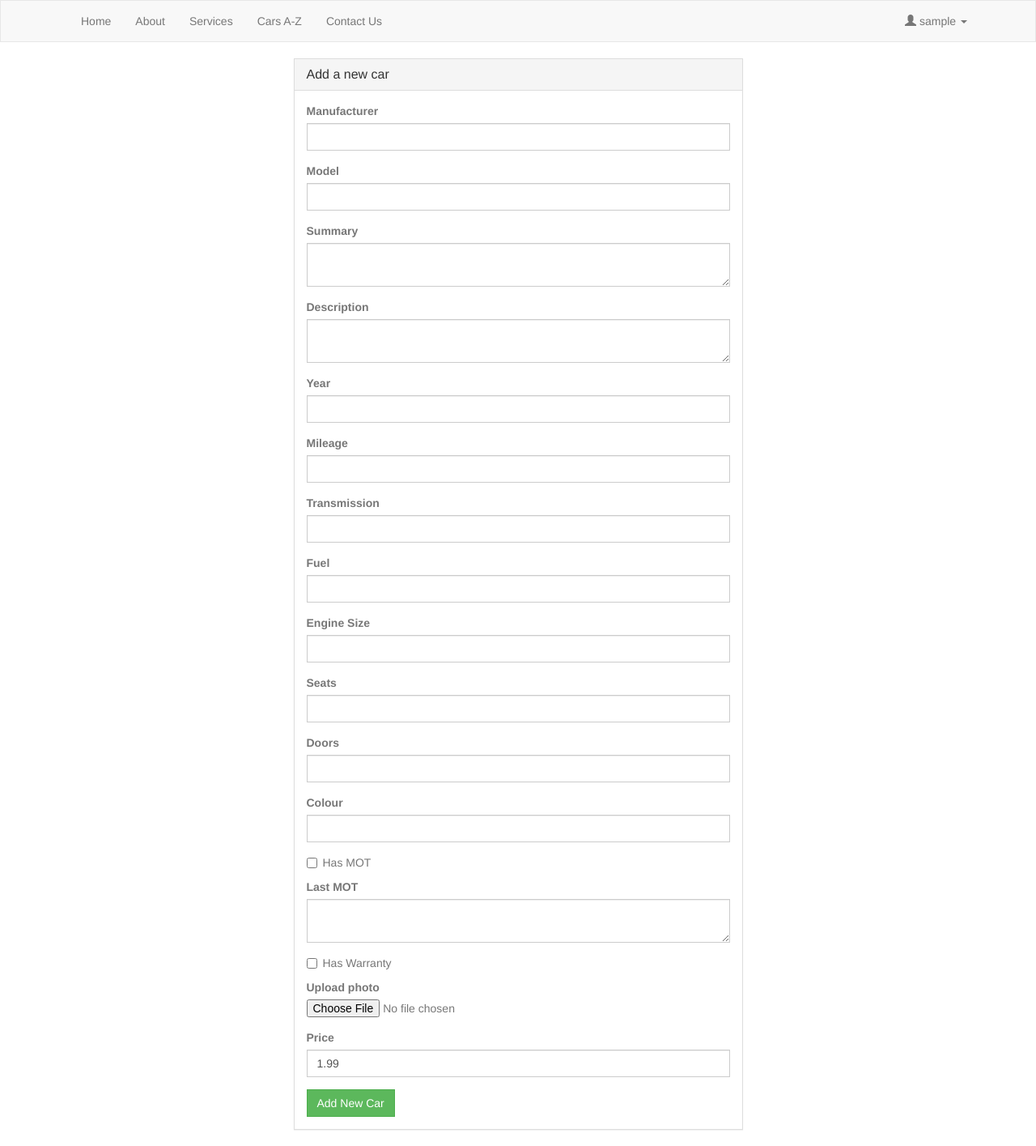
After one commit to IMAT2603-TeamAlpha/TeamD-FlaskApp, a Flask app: page /cars/new in a window 1280 px wide. The commit adds this page. Shown: the whole page at 81% size. Run offline with Flask 2, Linux system fonts and the light colour scheme; the visitor is signed in with stand-in values (Sample User, id 1); data comes from the database, SQL or seed files in the repository; both versions use the stored data as it was after the commit; parts of the project's set-up code (start-up, migrations or seed data) failed here and were passed over; some libraries are stand-ins or nearby versions.

Commit message:
Started work on addNewCar form
Need to fix image uploads + other fixes in application

```diff
--- a/web/app/__init__.py
+++ b/web/app/__init__.py
@@ -32,12 +32,14 @@ def create_app(config_class=Config):
     # import the blueprint
     from app.auth.routes import auth
     from app.main.routes import main
+    from app.cars.routes import cars
     from app.errors.handlers import errors
 
     # register the blueprint
     app.register_blueprint(auth)
     app.register_blueprint(main)
     app.register_blueprint(errors)
+    app.register_blueprint(cars)
 
     if not app.debug and not app.testing:
         if app.config['MAIL_SERVER']:
--- /dev/null
+++ b/web/app/cars/forms.py
@@ -0,0 +1,46 @@
+from flask_wtf import FlaskForm
+from flask_wtf.file import FileField, FileAllowed
+from wtforms import StringField, PasswordField, BooleanField, SubmitField
+from wtforms import TextAreaField, FileField, DecimalField, IntegerField, SelectField
+from wtforms.validators import ValidationError, DataRequired, Email, EqualTo, Length, NumberRange
+
+class AddNewCarForm(FlaskForm):
+	manufacturer = StringField('Manufacturer', validators=[DataRequired(), Length(min=3, max=30)])
+	model = StringField('Model', validators=[DataRequired(), Length(min=2, max=50)])
+	summary = TextAreaField('Summary', validators=[DataRequired()])
+	description = TextAreaField('Description', validators=[DataRequired()])
+	year = DecimalField('Year', validators=[DataRequired()])
+	mileage = IntegerField('Mileage', validators=[DataRequired()])
+	transmission = StringField('Transmission', validators=[DataRequired(), Length(min=1, max=10)])
+	fuel = StringField('Fuel', validators=[DataRequired(), Length(min=1, max=10)])
+	engine_size = DecimalField('Engine Size', validators=[DataRequired()])
+	seats = IntegerField('Seats', validators=[DataRequired()])
+	doors = IntegerField('Doors', validators=[DataRequired()])
+	colour = StringField('Colour', validators=[DataRequired(), Length(min=3, max=20)])
+	mot = BooleanField('Has MOT', validators=[DataRequired()])
+	last_mot = TextAreaField('Last MOT', validators=[DataRequired()])
+	has_warranty = BooleanField('Has Warranty', validators=[DataRequired()])
+	photo = FileField('Upload photo', validators=[FileAllowed(['jpg', 'png'])])
+	price = DecimalField('Price', default=1.99)
+	submit = SubmitField('Add New Car')
+
+class EditCarForm(FlaskForm):
+	manufacturer = StringField('Manufacturer', validators=[DataRequired(), Length(min=3, max=30)])
+	model = StringField('Model', validators=[DataRequired(), Length(min=2, max=50)])
+	summary = TextAreaField('Summary', validators=[DataRequired()])
+	description = TextAreaField('Description', validators=[DataRequired()])
+	year = DecimalField('Year', validators=[DataRequired()])
+	mileage = IntegerField('Mileage', validators=[DataRequired()])
+	transmission = StringField('Transmission', validators=[DataRequired(), Length(min=1, max=10)])
+	fuel = StringField('Fuel', validators=[DataRequired(), Length(min=1, max=10)])
+	engine_size = DecimalField('Engine Size', validators=[DataRequired()])
+	seats = IntegerField('Seats', validators=[DataRequired()])
+	doors = IntegerField('Doors', validators=[DataRequired()])
+	colour = StringField('Colour', validators=[DataRequired(), Length(min=3, max=20)])
+	mot = BooleanField('MOT', validators=[DataRequired()])
+	last_mot = TextAreaField('Last MOT', validators=[DataRequired()])
+	has_warranty = BooleanField('Has Warranty', validators=[DataRequired()])
+	photo = FileField('Update Car photo - Only replace if old or incorrect', validators=[FileAllowed(['jpg', 'png'], 'Images only with extension .jpg or .png') ])
+	price = DecimalField('Price', default=1.99)
+	update = SubmitField('Update Car')
+	cancel = SubmitField('Cancel')
--- /dev/null
+++ b/web/app/cars/routes.py
@@ -0,0 +1,49 @@
+from flask import Blueprint, render_template, flash, \
+                redirect, url_for, request, session
+from app.cars.forms import AddNewCarForm, EditCarForm
+from flask_login import current_user, login_user, logout_user, login_required
+from app.models import User
+#from app.funcs import save_picture #causing a problem (flask.cli.NoAppException)
+from app import db
+
+cars = Blueprint('cars', __name__)
+
+@cars.route('/all_cars')
+def allCars():
+	return 'Cars page'
+
+@cars.route('/cars/new', methods=['GET', 'POST'])
+@login_required
+def addNewCar():
+	form = AddNewCarForm()
+	if form.validate_on_submit():
+		image_file = 'default.png'
+		if form.data.photo:
+			image_file = save_picture(form.photo.data)
+
+		car = Cars(
+			manufacturer=form.manufacturer.data,
+			model=form.model.data,
+			summary=form.summary.data,
+			description=form.description.data,
+			year=form.year.data,
+			mileage=form.mileage.data,
+			transmission=form.transmission.data,
+			fuel=form.fuel.data,
+			engine_size=form.engine_size.data,
+			seats=form.seats.data,
+			doors=form.doors.data,
+			colour=form.colour.data,
+			mot=form.mot.data,
+			last_mot=form.last_mot.data,
+			has_warranty=form.has_warranty.data,
+			photo=image_file,
+			price=form.price.data
+		)
+		db.session.add(car)
+		db.session.flush()
+		new_id = car.id
+		db.session.commit()
+		flash('Car Added', 'success')
+		return redirect(url_for('cars.cars'), id=new_id)
+	return render_template('cars/addNewCar.html', title='Add New Car', form=form)
--- a/web/app/models.py
+++ b/web/app/models.py
@@ -11,7 +11,7 @@ from werkzeug.security import generate_password_hash, check_password_hash
 class TimestampMixin(object):
     created_at = db.Column(db.DateTime, nullable=False, default=datetime.utcnow)
     updated_at = db.Column(db.DateTime, onupdate=datetime.utcnow)
-    added_at = db.Column(db.DateTime, nullable=False, default=datetime.utcnow)
+    #added_at = db.Column(db.DateTime, nullable=False, default=datetime.utcnow)
 
 @login.user_loader  # new code entry
 def load_user(id):  # new code entry
@@ -71,9 +71,10 @@ class Cars(TimestampMixin, db.Model):
     last_mot = db.Column(db.Text, default='01/01/1970', nullable=False)
     has_warranty = db.Column(db.Boolean, default=False, nullable=False)
     photo = db.Column(db.Text)
+    price = db.Column(db.Float, default=0.0, nullable=False)
 
     def __init__(self):
-        return f'<Cars {self.year, self.manufacturer, self.model}>'
+        return f'<Cars {self.year, self.manufacturer, self.model, self.price}>'
 
 # FAQ class
 class FAQ(db.Model):
--- a/web/app/templates/base.html
+++ b/web/app/templates/base.html
@@ -1,6 +1,6 @@
 {% extends "bootstrap/base.html" %}
 {% block title %}
-    {{ title }} | WeddingsRUs
+    {{ title }} | Cars2Go
 {% endblock %}
 {% block styles %}
     {{ super() }}
@@ -20,15 +20,15 @@
         </div>
         <div class="collapse navbar-collapse">
             <ul class="nav navbar-nav">
-                <li><a href="{{ url_for('main.index') }}" >WeddingsRUs</a></li>
+                <a href="{{ url_for('main.index') }}"><img src="{{ url_for('static', filename='branding/isolated-layout.svg')}}"/></a>
             </ul>
             <div class="navbar-inner">
                 <div class="nav navbar-nav">
                     <li><a href="{{ url_for('main.index') }}">Home</a></li>
                     <li><a href="{{ url_for('main.about') }}">About</a></li>
                     <li><a href="{{ url_for('main.services') }}">Services</a></li>
+                    <li><a href="{{ url_for('main.tours') }}">Cars A-Z</a></li>
                     <li><a href="{{ url_for('main.contactUs') }}">Contact Us</a></li>
-                    <li><a href="{{ url_for('main.tours') }}">Book a tour</a></li>
                 </div>
             </div>
             <ul class="nav navbar-nav navbar-right">
@@ -39,7 +39,7 @@
                             <span class="caret"></span>
                         </a>
                         <ul class="dropdown-menu">
-                             <li><a href="">My Bookings</a></li>
+                             <li><a href="{{ url_for('cars.addNewCar') }}">Add New Car <span class="label label-warning">Experimental - Might Break!</span></a></li>
                              <li><a href="{{ url_for('auth.logout') }}">Logout</a></li>
                          </ul>
                      </li>
--- /dev/null
+++ b/web/app/templates/cars/addNewCar.html
@@ -0,0 +1,17 @@
+{% extends "base.html" %}
+{% import 'bootstrap/wtf.html' as wtf %}
+
+{% block app_content %}
+    <div class="row">
+        <div class="col-md-6 col-md-offset-3">
+            <div class="panel panel-default">
+                <div class="panel-heading">
+                    <h3 class="panel-title">Add a new car</h3>
+                </div>
+                <div class="panel-body">
+                    {{ wtf.quick_form(form, button_map={'submit':'success'}, extra_classes="text-muted") }}
+                </div>
+            </div>
+        </div>
+    </div>
+{% endblock %}
--- a/web/app/templates/index.html
+++ b/web/app/templates/index.html
@@ -5,7 +5,7 @@
 
 <div class="row">
 	<div class="col-sm-12 col-md-12 text-center">
-		<img src="/static/img/Logo.jpg"></img>
+		<img src="{{ url_for('static', filename='branding/default.svg')}}"></img>
 	</div>
 </div>
 <br/>
```
Also changed, not shown: web/app/funcs.py (added, +19 -0 lines), web/app.db, web/app/static/branding/default-monochrome-black.svg (added), web/app/static/branding/default-monochrome-white.svg (added), web/app/static/branding/default-monochrome.svg (added), web/app/static/branding/default.svg (added), web/app/static/branding/isolated-layout.svg (added), web/app/static/branding/isolated-monochrome-black.svg (added), web/app/static/branding/isolated-monochrome-white.svg (added), web/app/static/car_pics/default.png (added).
